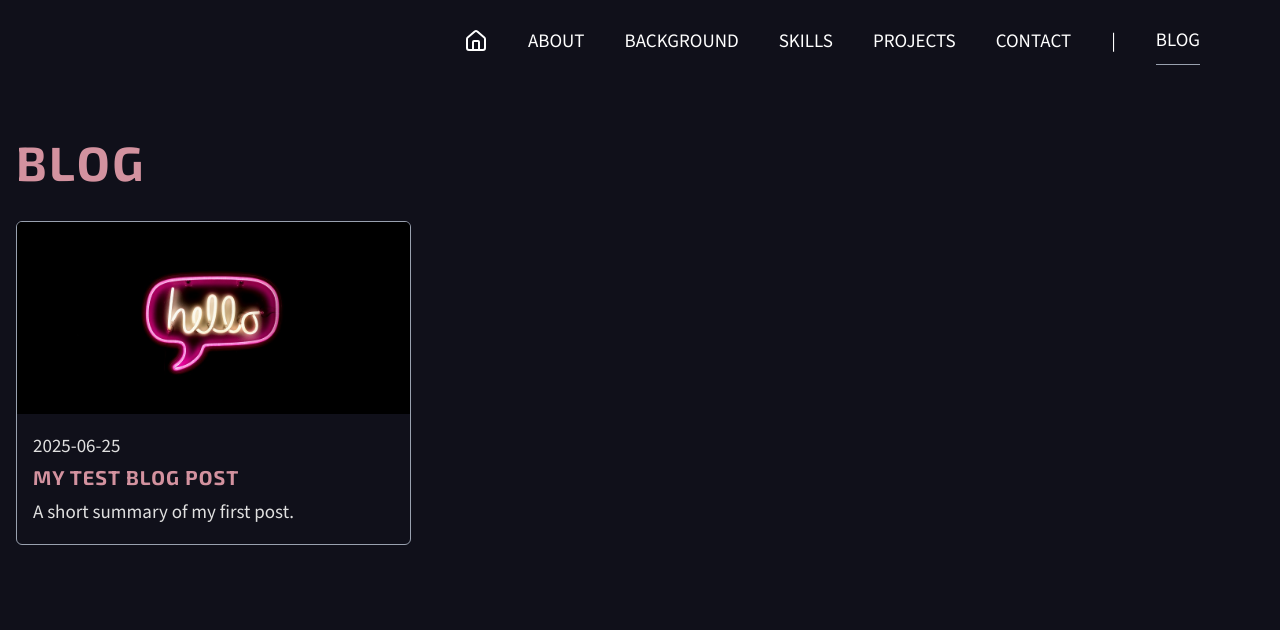
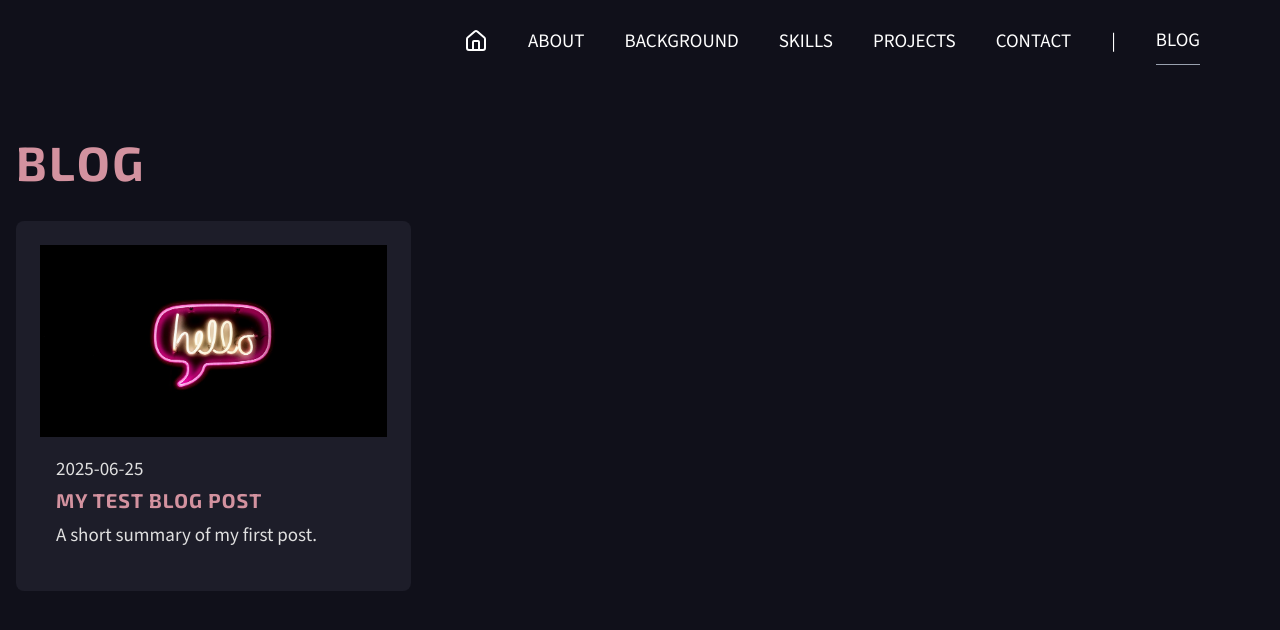
Before and after one commit to Emmelie83/PortfolioReact, a React (Vite) app: page /blog in a window 1280 px wide. Shown: the top 630 px of the page. Built offline with nearby package versions, Linux system fonts and the light colour scheme.

Commit message:
change blog blurb design

```diff
--- a/src/pages/Blog.tsx
+++ b/src/pages/Blog.tsx
@@ -13,7 +13,7 @@ export default function Blog() {
 						<Link
 							to={`/blog/${post.slug}`}
 							key={post.id}
-							className="block border border-gray-400 rounded-md hover:backdrop-brightness-200 transition overflow-hidden">
+							className="block bg-[#1d1d29] p-6 rounded-lg hover:backdrop-brightness-200 transition overflow-hidden">
 							<img
 								src={post.image}
 								alt={post.title}
```
